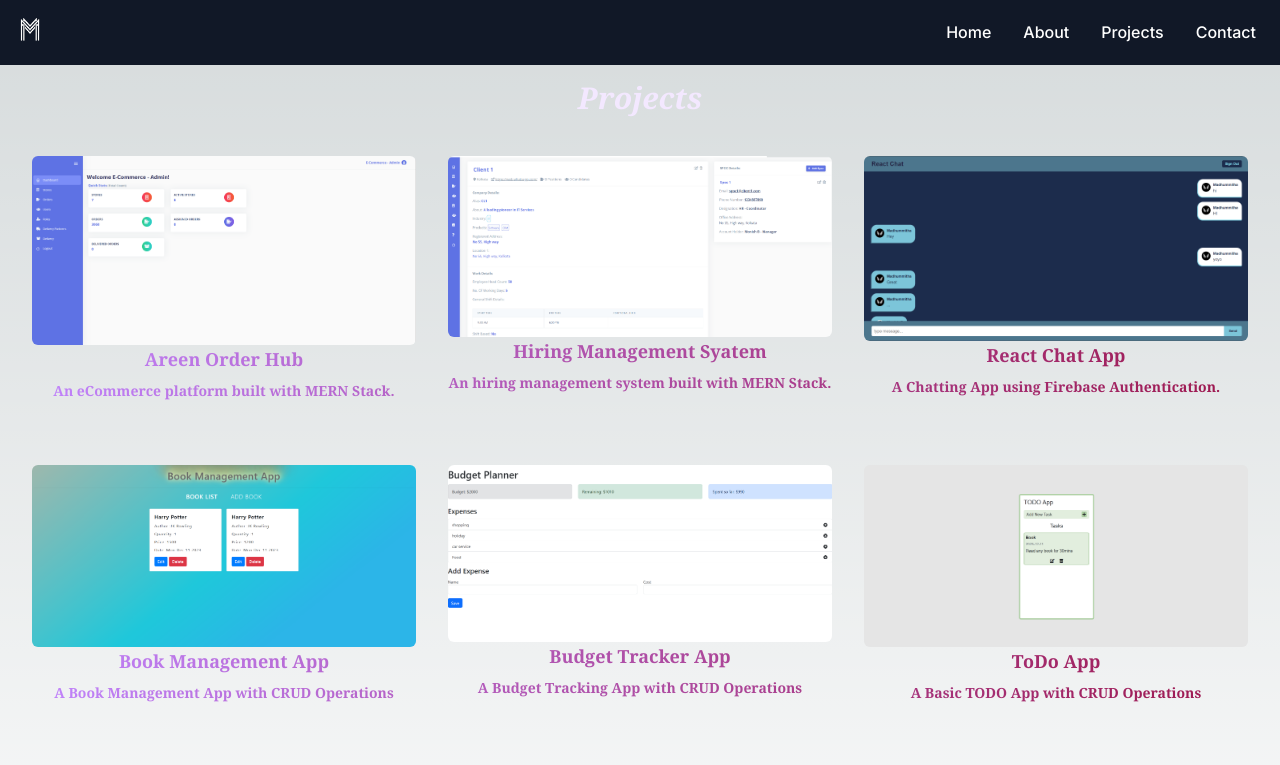
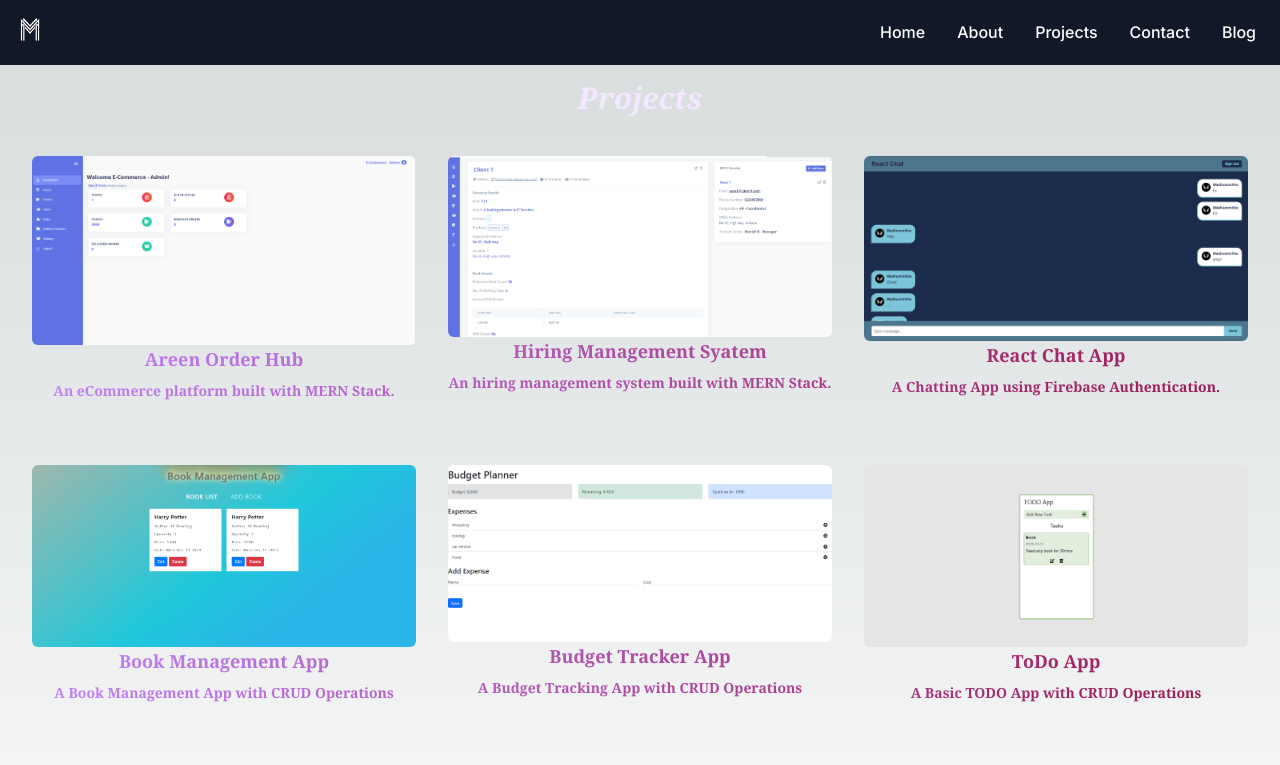
Before and after one commit to madhummitha/portfolio, a Next.js app: page /projects in a window 1280 px wide. Shown: the top 765 px of the page. Built offline with nearby package versions, Linux system fonts and the light colour scheme.

Commit message:
blog link

```diff
--- a/app/components/NavBar.js
+++ b/app/components/NavBar.js
@@ -38,6 +38,15 @@ const Navbar = () => {
                 Contact
               </Link>
             </li>
+            <li>
+              <Link
+                href="https://blog-madhummithas-projects.vercel.app/"
+                target="_blank"
+                className="text-white p-2"
+              >
+                Blog
+              </Link>
+            </li>
           </ul>
         </div>
       </div>
--- a/app/layout.js
+++ b/app/layout.js
@@ -6,9 +6,9 @@ import { ToastContainer } from "react-toastify";
 const inter = Inter({ subsets: ["latin"] });
 
 export const metadata = {
-  title: "Portfolio - Madhummitha R",
-  description: "Generated by create next app",
-  keyword: ["asd", "asd"],
+  title: "Portfolio | Madhummitha R",
+  description: "My Portfolio",
+  keyword: ["portfolio", "nextJs"],
 };
 
 export default function RootLayout({ children }) {
```
